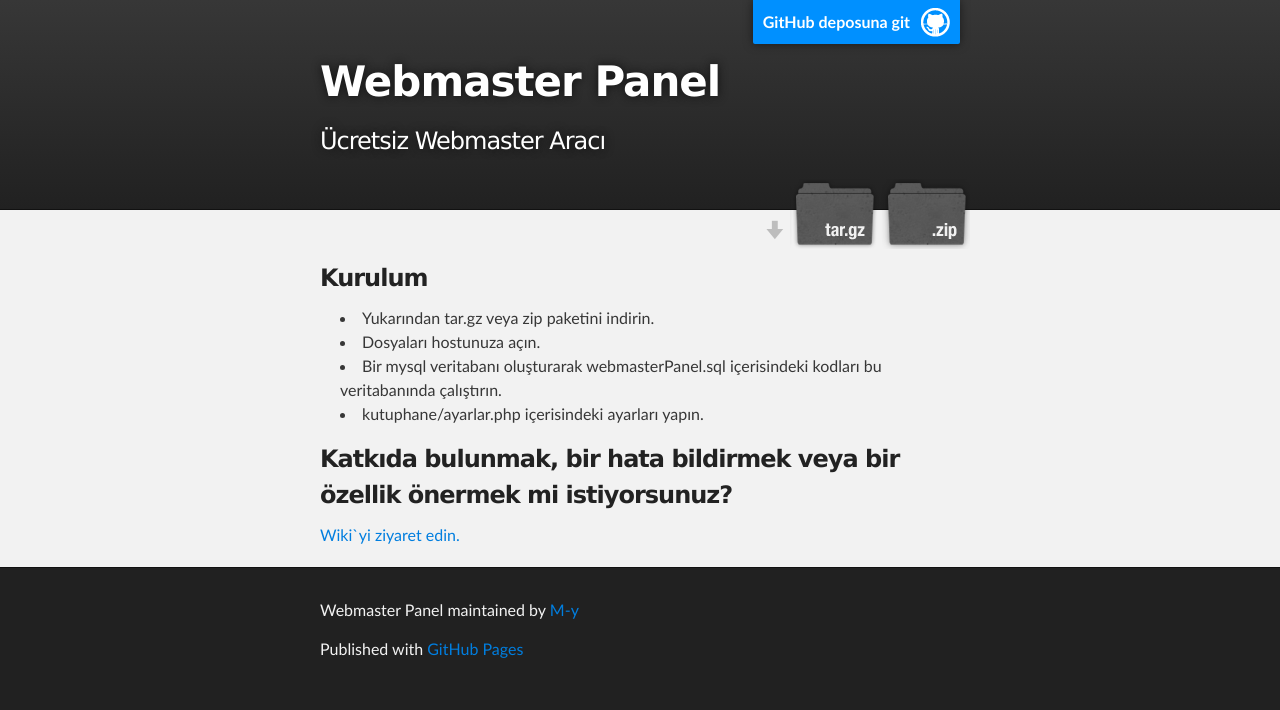
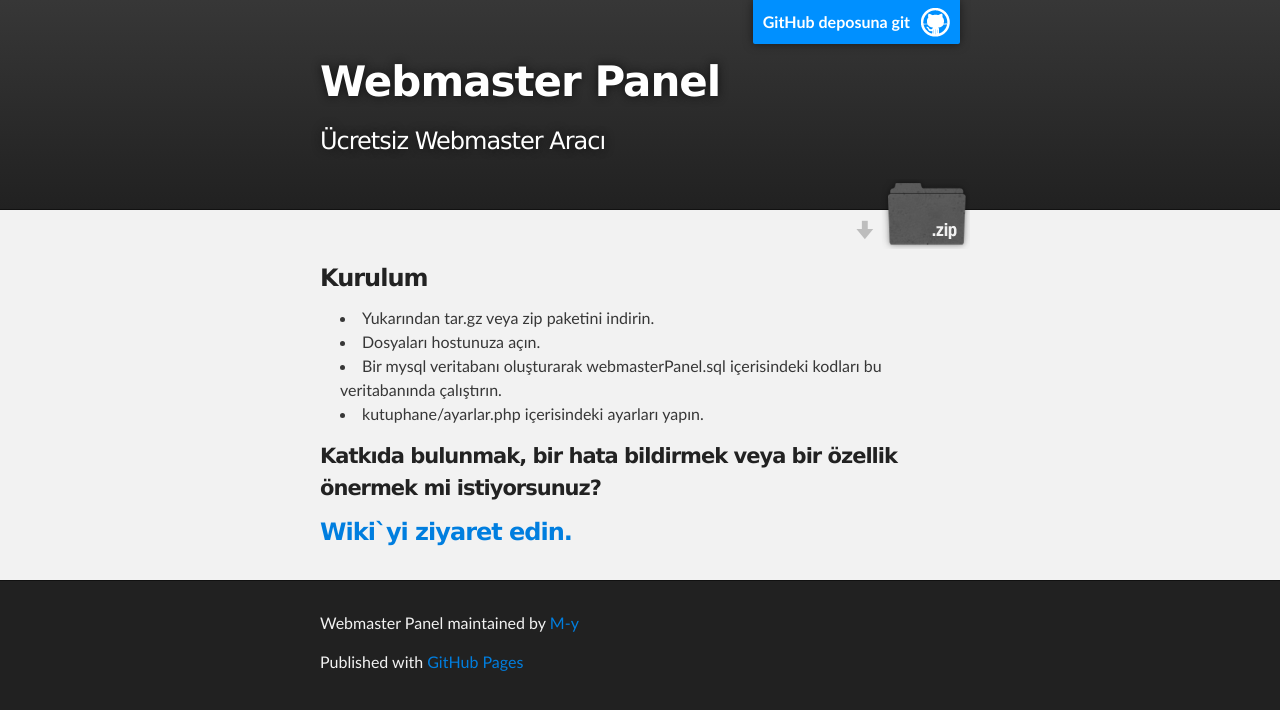
Before and after one commit to M-y/webmasterPanel, a PHP site: page / in a window 1280 px wide. Shown: the top 710 px of the page. Run offline with PHP 8.4, Linux system fonts and the light colour scheme; some libraries are stand-ins or nearby versions.

Commit message:
Birkaç düzeltme.
Sürüm numarası için bir çözüm bulmak lazım.

```diff
--- a/index.html
+++ b/index.html
@@ -7,6 +7,9 @@
     <meta name="description" content="Webmaster Panel : Ücretsiz webmaster aracı" />
 
     <link rel="stylesheet" type="text/css" media="screen" href="stylesheets/stylesheet.css">
+
+    <script src="http://ajax.googleapis.com/ajax/libs/jquery/1.10.2/jquery.min.js"></script>
+    <script src="javascripts/main.js"></script>
 
     <title>Webmaster Panel</title>
   </head>
@@ -21,9 +24,10 @@
           <h1 id="project_title">Webmaster Panel</h1>
           <h2 id="project_tagline">Ücretsiz Webmaster Aracı</h2>
 
+            <section id="surum"></section>
+
             <section id="downloads">
               <a class="zip_download_link" href="https://github.com/M-y/webmasterPanel/zipball/stabil">Download this project as a .zip file</a>
-              <a class="tar_download_link" href="https://github.com/M-y/webmasterPanel/tarball/stabil">Download this project as a tar.gz file</a>
             </section>
         </header>
     </div>
@@ -40,8 +44,8 @@
 	  <li>kutuphane/ayarlar.php içerisindeki ayarları yapın. </li>
 	</ul>
 
-	<h3>Katkıda bulunmak, bir hata bildirmek veya bir özellik önermek mi istiyorsunuz?</h3>
-	<a href="https://github.com/M-y/webmasterPanel/wiki">Wiki`yi ziyaret edin.</a>
+	<h4>Katkıda bulunmak, bir hata bildirmek veya bir özellik önermek mi istiyorsunuz?</h4>
+	<h3><a href="https://github.com/M-y/webmasterPanel/wiki">Wiki`yi ziyaret edin.</a></h3>
       </section>
     </div>
 
@@ -53,7 +57,5 @@
       </footer>
     </div>
 
-
-
   </body>
 </html>
--- a/javascripts/main.js
+++ b/javascripts/main.js
@@ -1 +1,5 @@
-console.log('This would be the main JS file.');
+jQuery(document).ready(function($) {
+  $.get('https://raw.github.com/M-y/webmasterPanel/stabil/VERSION', function(data) {
+    $("#surum").html(data);
+  });
+});
--- a/stylesheets/stylesheet.css
+++ b/stylesheets/stylesheet.css
@@ -317,9 +317,19 @@ Full-Width Styles
   text-shadow: #111 0px 0px 10px;
 }
 
+#surum {
+  font-size: 24px;
+  font-weight: 300;
+  position: absolute;
+  bottom: -40px;
+  right: 130px;
+  text-shadow: #111 0px 0px 10px;
+
+}
+
 #downloads {
   position: absolute;
-  width: 210px;
+  width: 120px;
   z-index: 10;
   bottom: -40px;
   right: 0;
```
